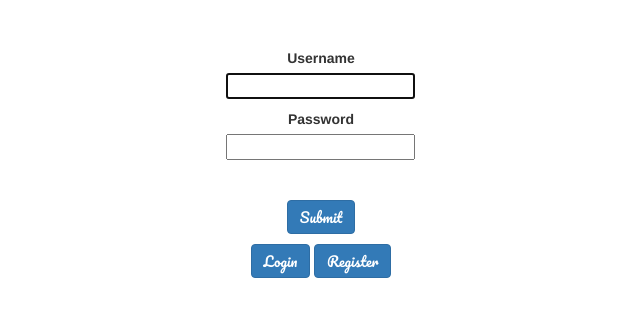
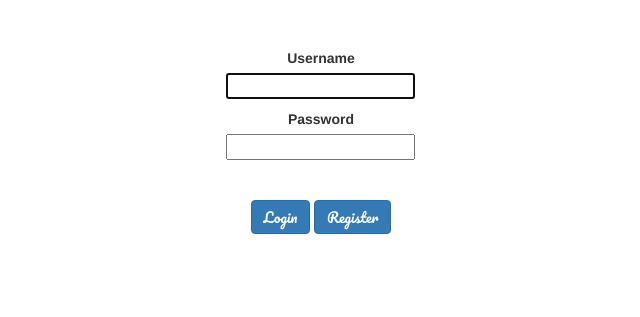
Before and after one commit to arifsundrani/geolocationChat, a Django app: page /login/ in a window 1280 px wide. Shown: the part 202-519 px from the top of the page, without its empty margins (319-959 px from the left). Run offline with Django 3.2, Linux system fonts and the light colour scheme; some libraries are stand-ins or nearby versions.

Commit message:
bug
error in code

```diff
--- a/scribble/scribble/templates/registration/login.html
+++ b/scribble/scribble/templates/registration/login.html
@@ -79,8 +79,6 @@
 
         <br>
 
-        <div style="text-align:center"><input type="submit"value="Submit" class="btn btn-primary" style="margin-top:10px">
-
     <div style="text-align:center"><input type="submit" value="Login" class="btn btn-primary" style="margin-top:10px"/> <a href="{% url "register" %}">
         <button value="Register" type="button" class="btn btn-primary" style="margin-top:10px">Register</button></a>
     <div style="text-align:center"><input type="hidden" name="next" value="{{ next }}" class="btn btn-primary" style="margin-top:10px"/>
```
